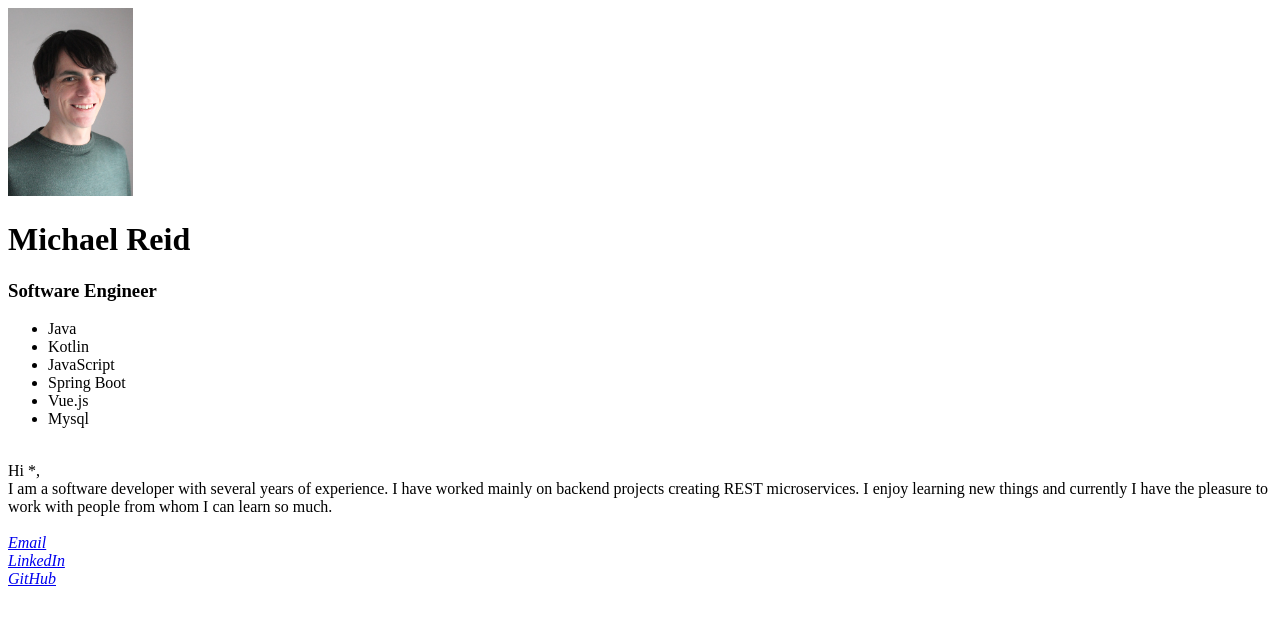
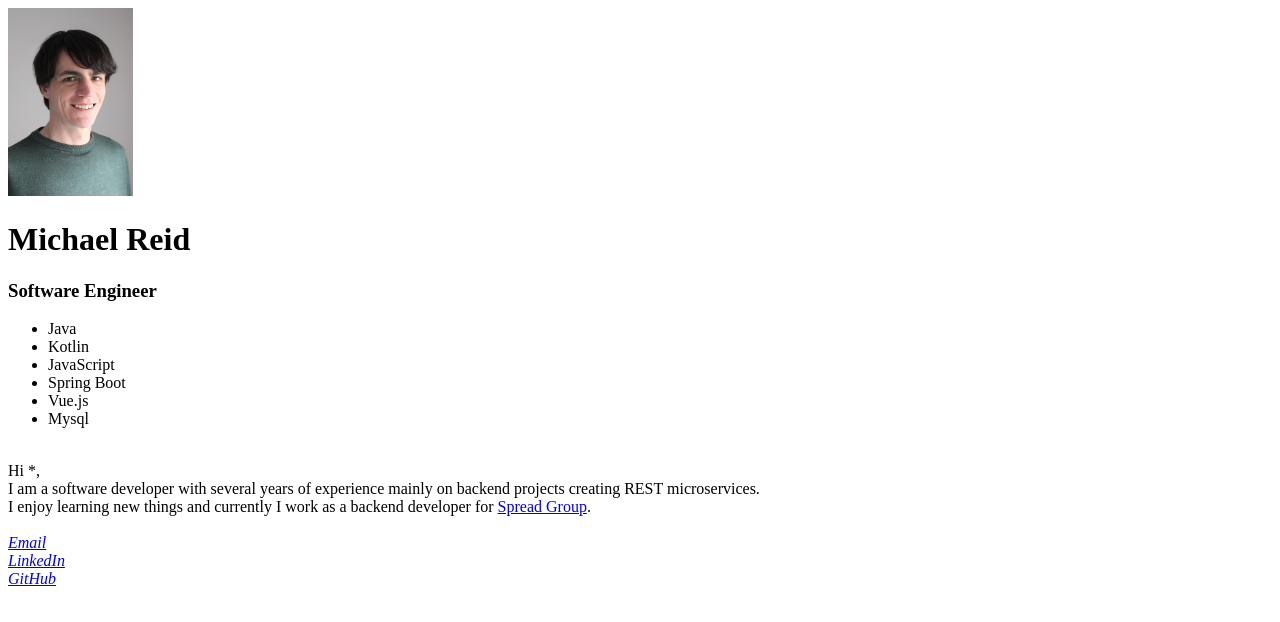
Before and after one commit to mikereid1/website, a Vue app: page / in a window 1280 px wide. Shown: the top 622 px of the page. Built offline with nearby package versions, Linux system fonts and the light colour scheme; what js-confetti would draw is missing.

Commit message:
small text changes

```diff
--- a/src/components/Header.vue
+++ b/src/components/Header.vue
@@ -28,9 +28,8 @@ export default {
     </ul>
     <br>
     Hi *,<br>
-    I am a software developer with several years of experience. I have worked mainly on backend projects creating REST
-    microservices. I enjoy learning new things and currently I have the pleasure to work with people from whom I can
-    learn so much.
+    I am a software developer with several years of experience mainly on backend projects creating REST microservices.<br>
+    I enjoy learning new things and currently I work as a backend developer for <a href="https://www.spreadgroup.com">Spread Group</a>.
     <br>
     <br>
     <address>
```
Also changed, not shown: 3 other files (tests, documents, lock files or other folders).
